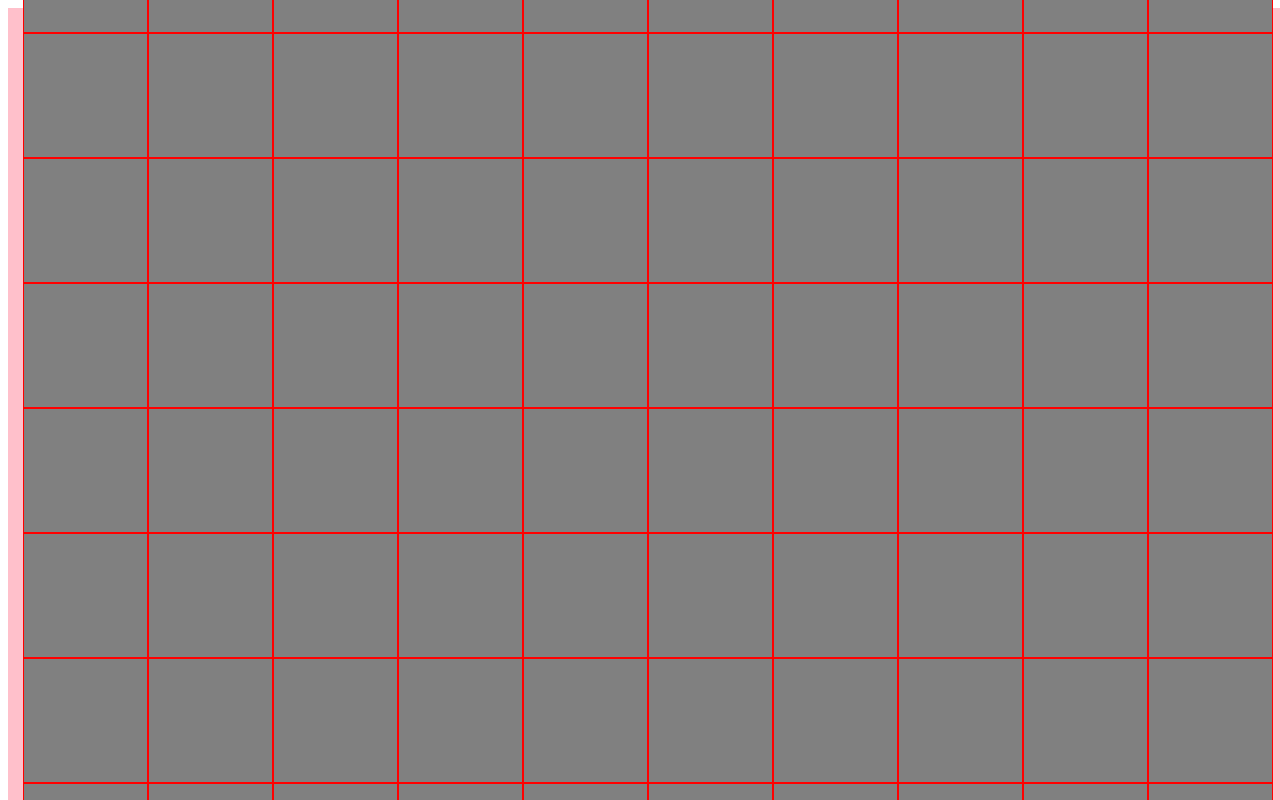
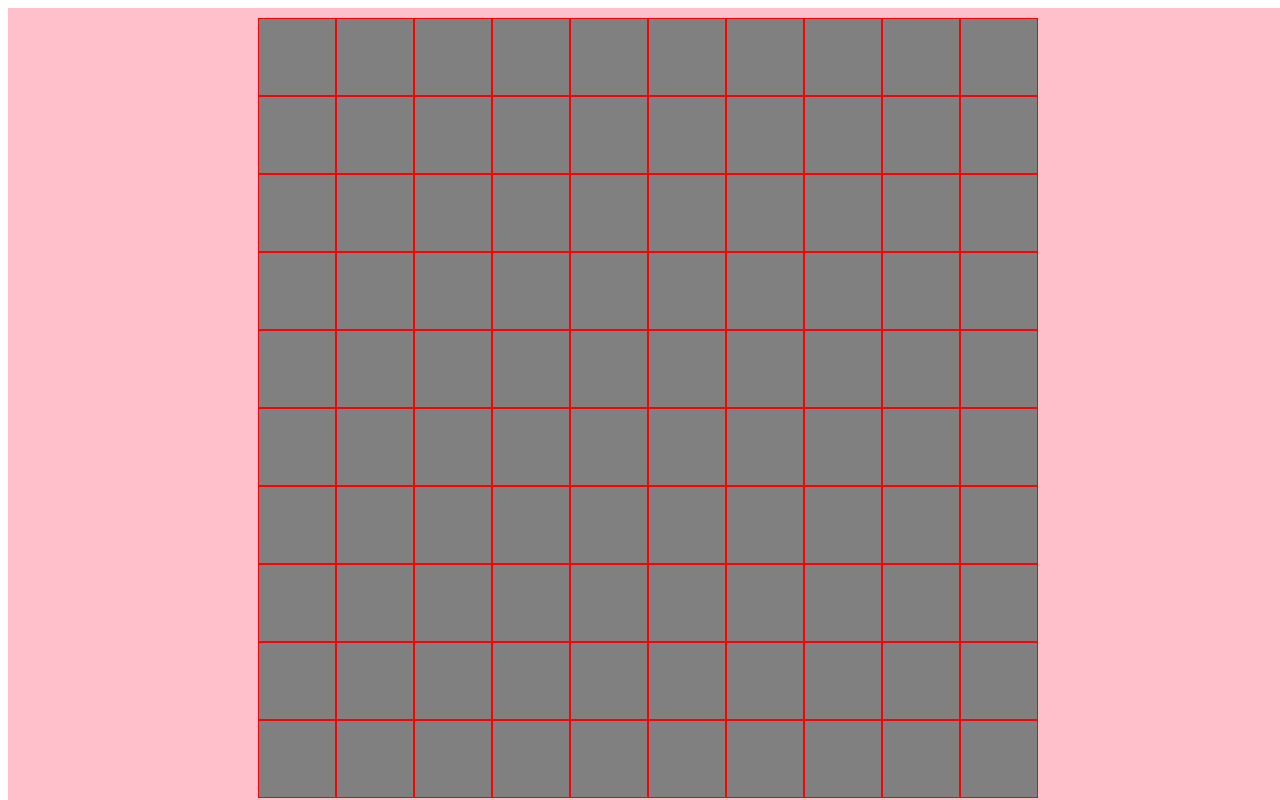
Before and after one commit to limeojin363/minesweeper, a React (Vite) app: page / in a window 1280 px wide. Built offline with nearby package versions, Linux system fonts and the light colour scheme; the HTML template or start-up script is replaced by a standard one; what emotion-normalize would draw is missing.

Commit message:
fix: 길이 or 너비 동적변경 대응

```diff
--- a/src/components/board/Board.style.ts
+++ b/src/components/board/Board.style.ts
@@ -3,10 +3,6 @@ import styled from "@emotion/styled";
 export const S = {
   GridContainer: styled.div<{ rowCount: number; colCount: number }>`
     display: grid;
-
-    max-width: calc(100% - 30px);
-    width: 100%;
-    height: auto;
 
     aspect-ratio: ${({ colCount, rowCount }) => `${colCount} / ${rowCount}`};
 
--- a/src/components/board/Cell.tsx
+++ b/src/components/board/Cell.tsx
@@ -3,6 +3,7 @@ import { ViewStatus } from "../../utils/generate";
 import { useContext, useRef } from "react";
 import { GameContext } from "./Board";
 import { isMobile } from "react-device-detect";
+import { COLS, ROWS } from "../../game.config";
 
 const getBgColor = (viewStatus: ViewStatus) => {
   if (typeof viewStatus === "number") return "whitegray";
@@ -33,23 +34,12 @@ const getContent = (viewStatus: ViewStatus) => {
   }
 };
 
-const Cell = ({ x, y }: { y: number; x: number }) => {
+const useMobileHandlers = (y: number, x: number) => {
   const timerRef = useRef<number | null>(null);
 
-  const { flagToggleHandler, openCellHandler, board } = useContext(GameContext);
+  const { flagToggleHandler, openCellHandler } = useContext(GameContext);
 
-  const { viewStatus } = board[y][x];
-
-  const desktopHandlers = {
-    onContextMenu: (e: React.MouseEvent) => {
-      e.preventDefault();
-
-      flagToggleHandler(y, x);
-    },
-    onClick: () => openCellHandler(y, x),
-  };
-
-  const mobileHandlers = {
+  return {
     onTouchStart: () => {
       timerRef.current = setTimeout(() => {
         if (timerRef.current) {
@@ -69,6 +59,29 @@ const Cell = ({ x, y }: { y: number; x: number }) => {
       }
     },
   };
+}
+
+const useDesktopHandlers = (y: number, x: number) => {
+  const { flagToggleHandler, openCellHandler } = useContext(GameContext);
+
+  return {
+    onContextMenu: (e: React.MouseEvent) => {
+      e.preventDefault();
+      flagToggleHandler(y, x);
+    },
+    onClick: () => openCellHandler(y, x),
+  };
+};
+
+const useViewStatus = (y: number, x: number) => {
+  const { board } = useContext(GameContext);
+  return board[y][x].viewStatus;
+}
+
+const Cell = ({ x, y }: { y: number; x: number }) => {
+  const viewStatus = useViewStatus(y, x);
+  const mobileHandlers = useMobileHandlers(y, x);
+  const desktopHandlers = useDesktopHandlers(y, x);
 
   return (
     <S.CellContainer
@@ -87,5 +100,7 @@ const S = {
     &::after {
       content: "${({ viewStatus }) => getContent(viewStatus)}";
     }
+    aspect-ratio: 1 / 1;
+    width: calc(min(calc(100vh / ${ROWS}), calc(100vw / ${COLS})) - 4px);
   `,
 };
```
